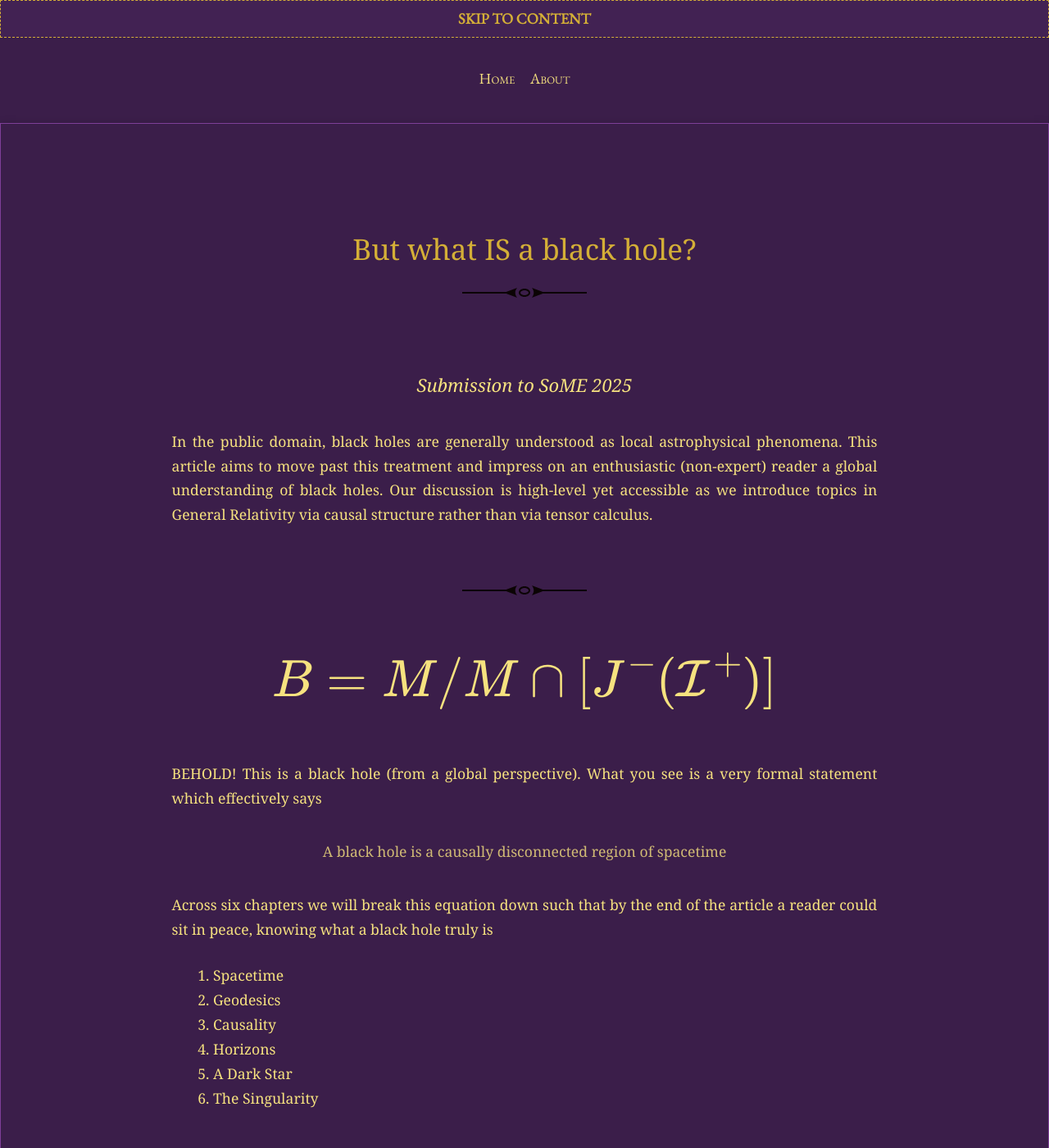
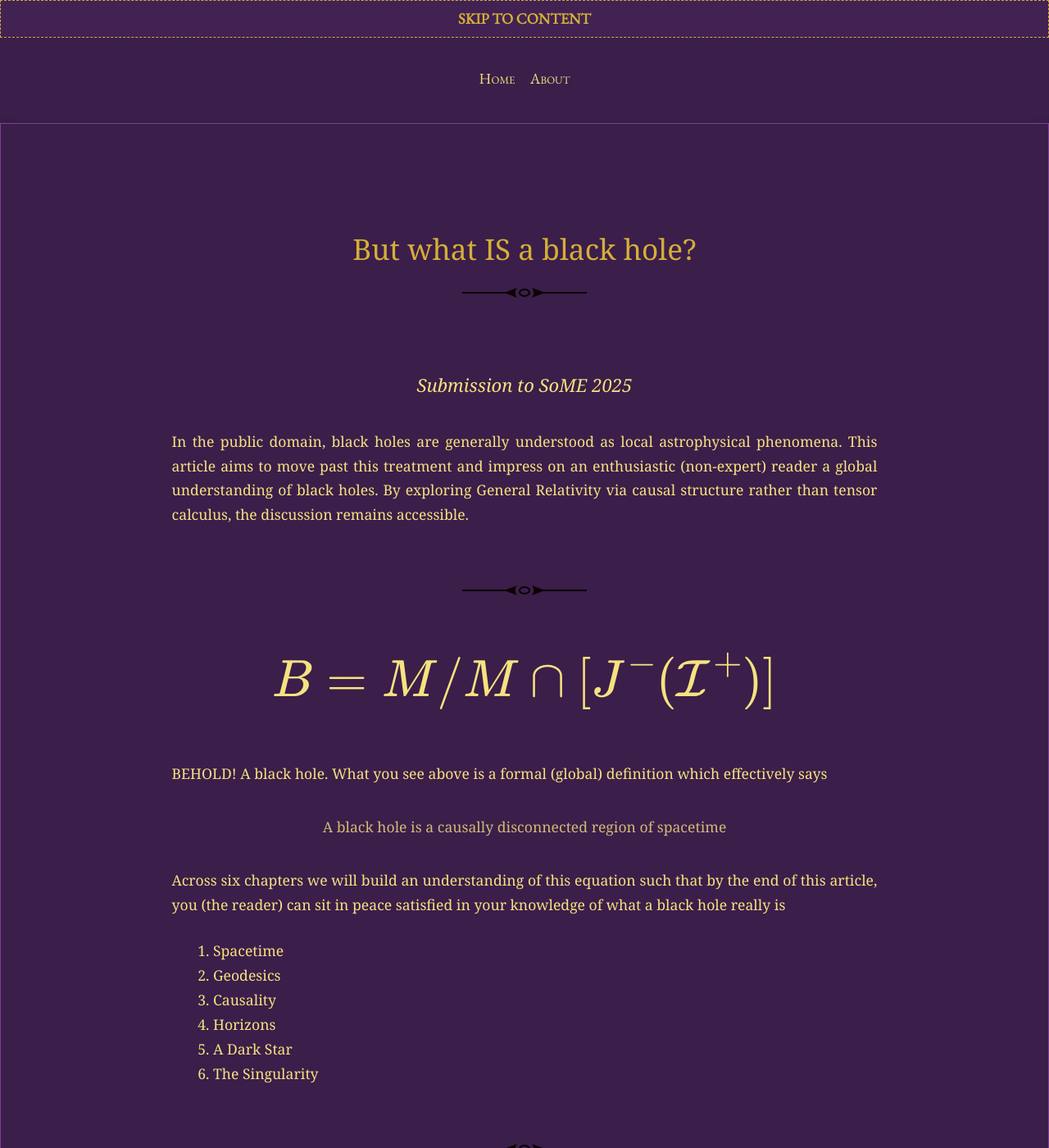
Before and after one commit to GangaSM/Meditations-on-Second-Philosophy, a Jekyll site: the page built from _posts/2025-06-13-blackhole.md, in a window 1280 px wide and 1400 px high. Shown: the whole window at 82% size. Built offline with Jekyll 4.4.1, drawn with Linux system fonts in a browser that asks for light colours.

Commit message:
Update 2025-06-13-blackhole.md

```diff
--- a/_posts/2025-06-13-blackhole.md
+++ b/_posts/2025-06-13-blackhole.md
@@ -6,7 +6,7 @@ author: Ganga Singh Manchanda
 category: physics
 ---
 
-In the public domain, black holes are generally understood as local astrophysical phenomena. This article aims to move past this treatment and impress on an enthusiastic (non-expert) reader a global understanding of black holes. Our discussion is high-level yet accessible as we introduce topics in General Relativity via causal structure rather than via tensor calculus.
+In the public domain, black holes are generally understood as local astrophysical phenomena. This article aims to move past this treatment and impress on an enthusiastic (non-expert) reader a global understanding of black holes. By exploring General Relativity via causal structure rather than tensor calculus, the discussion remains accessible.
 
 ---
 
@@ -14,13 +14,13 @@ In the public domain, black holes are generally understood as local astrophysica
   \[ B=M/M\cap[J^-(\mathcal{I}^+)] \]
 </div>
 
-BEHOLD! This is a black hole (from a global perspective). What you see is a very formal statement which effectively says
+BEHOLD! A black hole. What you see above is a formal (global) definition which effectively says
 
 <div align="center">
 <blockquote>A black hole is a causally disconnected region of spacetime</blockquote>
 </div>
 
-Across six chapters we will break this equation down such that by the end of the article a reader could sit in peace, knowing what a black hole truly is
+Across six chapters we will build an understanding of this equation such that by the end of this article, you (the reader) can sit in peace  satisfied in your knowledge of what a black hole really is
 
 1. Spacetime
 2. Geodesics
```
